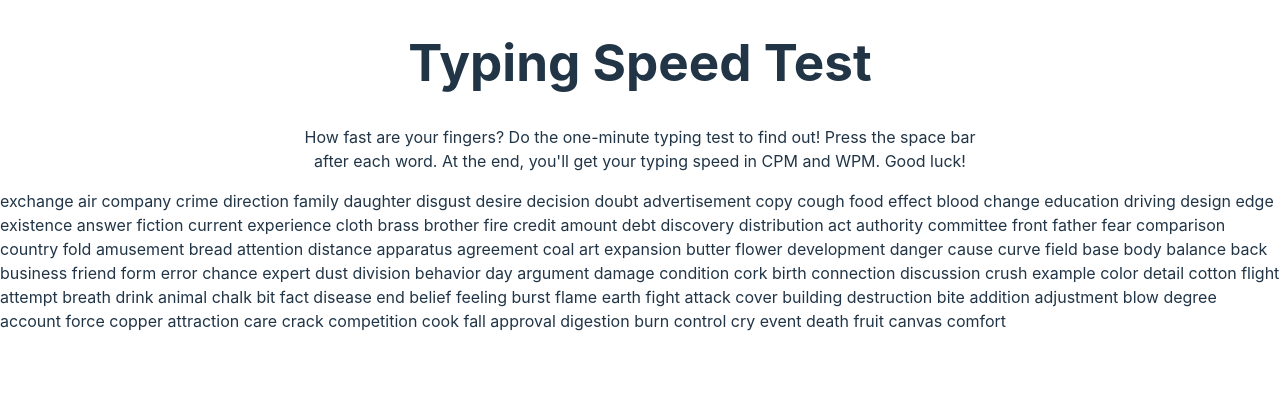
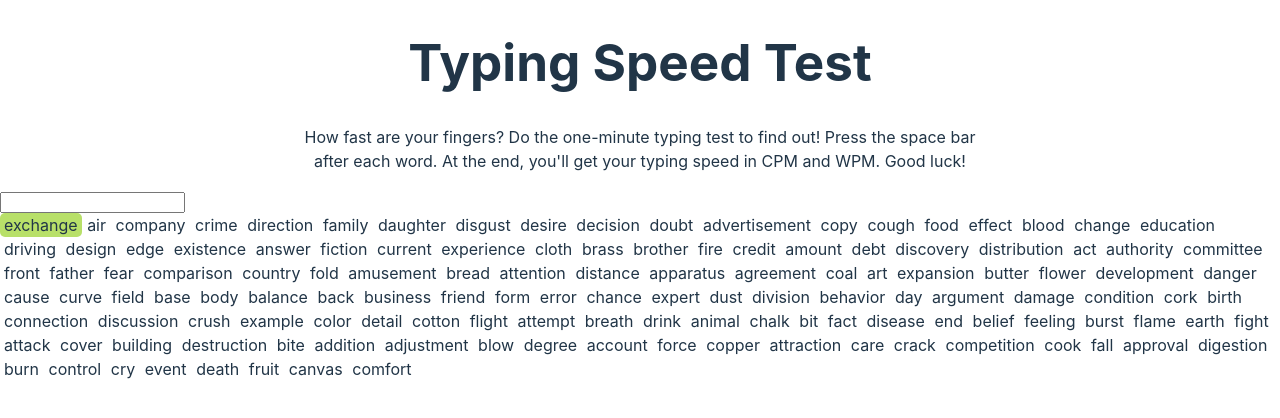
Before and after one commit to Nomad-Freedom/typing-test, a React (Vite) app: page / in a window 1280 px wide. Shown: the top 418 px of the page. Built offline with nearby package versions, Linux system fonts and the light colour scheme.

Commit message:
Feature: added active word when spacebar press

```diff
--- /dev/null
+++ b/src/components/Word.tsx
@@ -0,0 +1,13 @@
+type Props = {
+  value: string;
+  active: boolean;
+};
+
+const Word = ({ value, active }: Props) => {
+  if (active) {
+    return <span className="words words-active">{value} </span>;
+  }
+  return <span className="words">{value} </span>;
+};
+
+export default Word;
--- a/src/components/WordCounter.tsx
+++ b/src/components/WordCounter.tsx
@@ -1,14 +1,39 @@
 import { useState } from "react";
 import { shuffleArray, wordBank } from "../lib/wordBank";
+import Word from "./Word";
 
 const WordCounter = () => {
   const [words, setWords] = useState<string[]>(() => shuffleArray(wordBank));
+  const [userInput, setUserInput] = useState("");
+  const [activeWordIndex, setActiveWordIndex] = useState(0);
+
+  function handleUserInput(event: React.ChangeEvent<HTMLInputElement>) {
+    setUserInput(event.target.value);
+  }
+  function handleSpace(event: React.KeyboardEvent<HTMLInputElement>) {
+    if (event.key === " ") {
+      setActiveWordIndex((index) => index + 1);
+      setUserInput("");
+    }
+  }
   return (
-    <div>
-      {words.map((word, index) => (
-        <span key={index}>{word} </span>
-      ))}
-    </div>
+    <>
+      <input
+        type="text"
+        name="word"
+        id="word"
+        value={userInput}
+        onChange={handleUserInput}
+        onKeyDown={handleSpace}
+      />
+      <div>
+        {words.map((word, index) => {
+          return (
+            <Word key={index} active={index === activeWordIndex} value={word} />
+          );
+        })}
+      </div>
+    </>
   );
 };
 
--- a/src/index.css
+++ b/src/index.css
@@ -71,3 +71,15 @@ button:focus-visible {
     background-color: #f9f9f9;
   }
 }
+
+.words {
+  display: inline-block;
+  padding: 0 0.25em;
+  position: relative;
+  margin-right: 0.1em;
+}
+
+.words-active {
+  background-color: #b8e069;
+  border-radius: 5px;
+}
```
